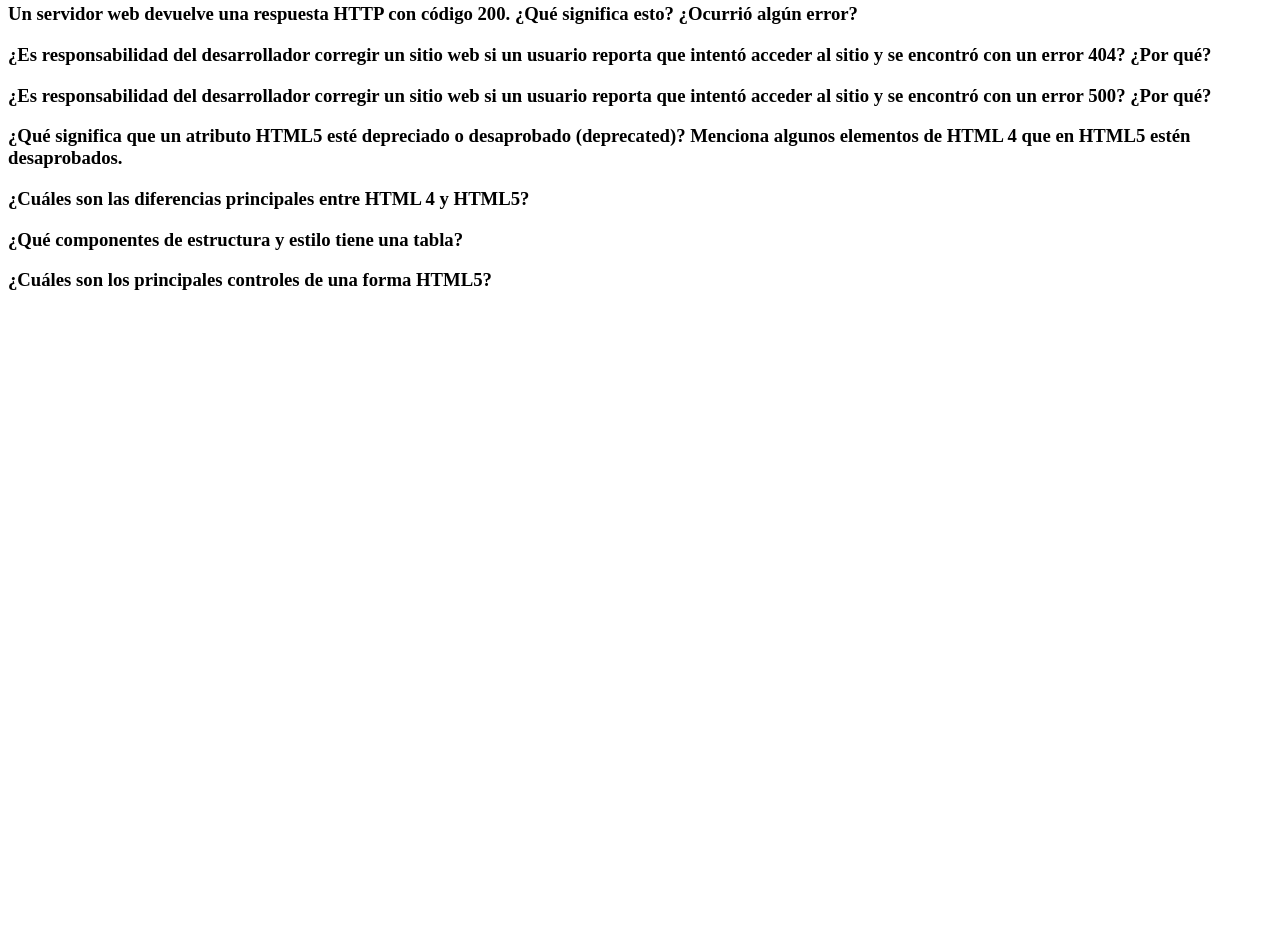
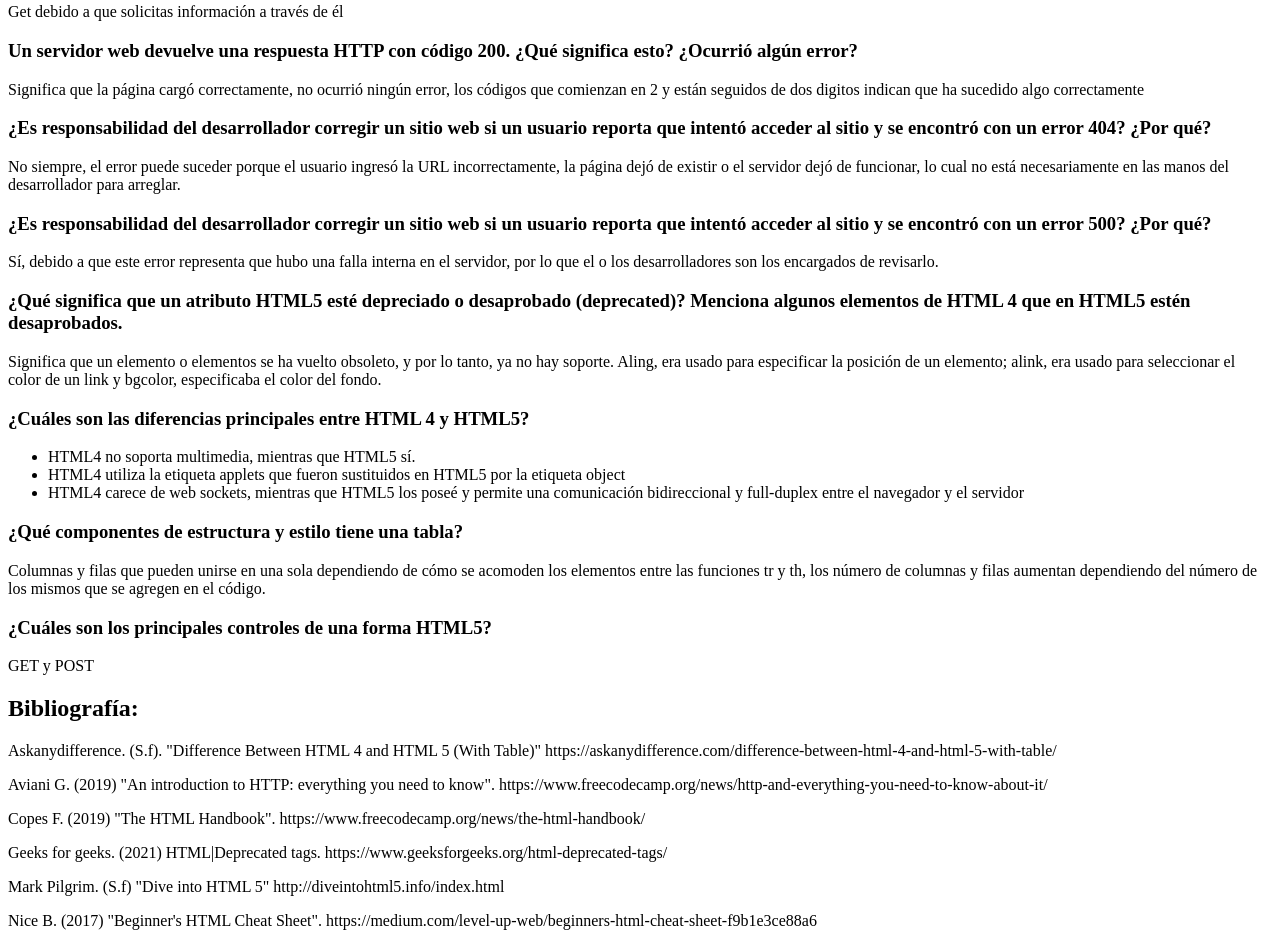
Before and after one commit to alfredohuerta/TC2005B, a plain HTML site: page Laboratorio_1.html in a window 1280 px wide. Shown: the part 670-1616 px from the top of the page. Before the commit the page ends 980 px from the top, so only its background shows below. Drawn offline with Linux system fonts and the light colour scheme.

Commit message:
Se terminaron las preguntas y se agregó la bibliografía

```diff
--- a/Laboratorio_1.html
+++ b/Laboratorio_1.html
@@ -30,7 +30,7 @@
             <div>
                 <h3> ¿Cuál es el propósito de los métodos HTTP: GET, HEAD, POST, PUT, PATCH, DELETE? </h3>
                 <ul>
-                <li> GET: Es un método que sirve para obtener información del servidor web. No cambia el estado de
+                    <li> GET: Es un método que sirve para obtener información del servidor web. No cambia el estado de
                         los datos. </li>
                     <li> Head: También sirve para obtener información del servidor, sin embargo, este sólo pide el
                         encabezado de esta forma se puede saber si está disponible antes de hacer la solicitudcon el
@@ -52,39 +52,72 @@
             <div>
                 <h3> ¿Qué método HTTP se utiliza cuando a través de un navegador web se accede a una página a través de
                     un URL?</h3>
+                <p> Get debido a que solicitas información a través de él</p>
             </div>
 
             <div>
                 <h3> Un servidor web devuelve una respuesta HTTP con código 200. ¿Qué significa esto? ¿Ocurrió algún
                     error? </h3>
+                <p> Significa que la página cargó correctamente, no ocurrió ningún error, los códigos que comienzan en 2
+                    y están seguidos de dos digitos indican que ha sucedido algo correctamente</p>
             </div>
 
             <div>
                 <h3> ¿Es responsabilidad del desarrollador corregir un sitio web si un usuario reporta que intentó
                     acceder al sitio y se encontró con un error 404? ¿Por qué? </h3>
+                <p> No siempre, el error puede suceder porque el usuario ingresó la URL incorrectamente, la página dejó
+                    de existir o el servidor dejó de funcionar, lo cual no está necesariamente en las manos del
+                    desarrollador para arreglar. </p>
             </div>
 
             <div>
                 <h3> ¿Es responsabilidad del desarrollador corregir un sitio web si un usuario reporta que intentó
                     acceder al  sitio y se encontró con un error 500? ¿Por qué? </h3>
+                <p> Sí, debido a que este error representa que hubo una falla interna en el servidor, por lo que el o
+                    los desarrolladores son los encargados de revisarlo.</p>
             </div>
 
             <div>
                 <h3> ¿Qué significa que un atributo HTML5 esté depreciado o desaprobado (deprecated)? Menciona algunos
                     elementos de HTML 4 que en HTML5 estén desaprobados.</h3>
+                <p> Significa que un elemento o elementos se ha vuelto obsoleto, y por lo tanto, ya no hay soporte.
+                    Aling, era usado para especificar la posición de un elemento; alink, era usado para seleccionar el
+                    color de un link y bgcolor, especificaba el color del fondo.</p>
             </div>
 
             <div>
                 <h3> ¿Cuáles son las diferencias principales entre HTML 4 y HTML5? </h3>
+                <ul>
+                    <li> HTML4 no soporta multimedia, mientras que HTML5 sí.</li>
+                    <li> HTML4 utiliza la etiqueta applets que fueron sustituidos en HTML5 por la etiqueta object</li>
+                    <li> HTML4 carece de web sockets, mientras que HTML5 los poseé y permite una comunicación
+                    bidireccional y full-duplex entre el navegador y el servidor</li>
+                </ul>
             </div>
 
             <div>
                 <h3> ¿Qué componentes de estructura y estilo tiene una tabla? </h3>
+                <p> Columnas y filas que pueden unirse en una sola dependiendo de cómo se acomoden los elementos entre
+                    las funciones tr y th, los número de columnas y filas aumentan dependiendo del número de los mismos
+                    que se agregen en el código.</p>
             </div>
 
             <div>
                 <h3> ¿Cuáles son los principales controles de una forma HTML5? </h3>
+                <p> GET y POST</p>
             </div>
+        </div>
+        <div>
+            <h2> Bibliografía:</h2>
+            <p> Askanydifference. (S.f). "Difference Between HTML 4 and HTML 5 (With Table)"
+                https://askanydifference.com/difference-between-html-4-and-html-5-with-table/</p>
+            <p> Aviani G. (2019) "An introduction to HTTP: everything you need to know".
+                https://www.freecodecamp.org/news/http-and-everything-you-need-to-know-about-it/</p>
+            <p> Copes F. (2019) "The HTML Handbook". https://www.freecodecamp.org/news/the-html-handbook/</p>
+            <p> Geeks for geeks. (2021) HTML|Deprecated tags. https://www.geeksforgeeks.org/html-deprecated-tags/</p>
+            <p> Mark Pilgrim. (S.f) "Dive into HTML 5" http://diveintohtml5.info/index.html</p>
+            <p> Nice B. (2017) "Beginner's HTML Cheat Sheet".
+                https://medium.com/level-up-web/beginners-html-cheat-sheet-f9b1e3ce88a6</p>
         </div>
     </body>
 </html>
```
